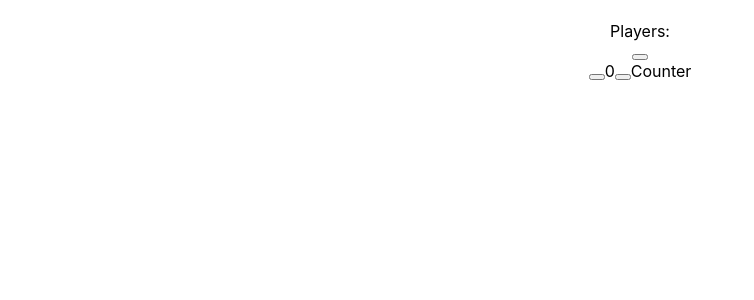
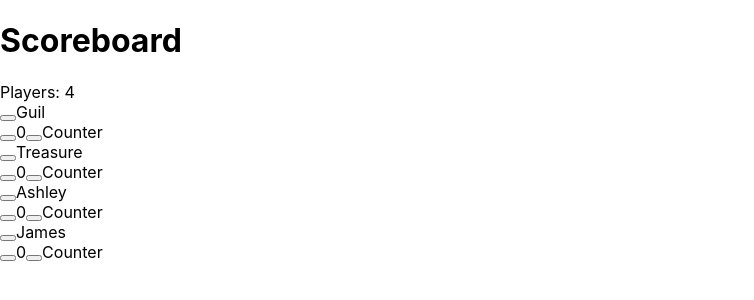
Before and after one commit to Khalil-Foulks/scoreboard_app_practice, a React (Create React App) app in the folder scoreboard_app/: page / in a window 1280 px wide. Shown: the top 300 px of the page, without its empty margins (0-754 px from the left). Built offline with nearby package versions, Linux system fonts and the light colour scheme.

Commit message:
add player data

```diff
--- a/scoreboard_app/src/App.js
+++ b/scoreboard_app/src/App.js
@@ -1,13 +1,48 @@
+import React, { useState } from "react";
 import Header from "./components/Header";
 import Player from "./components/Player";
 import logo from './logo.svg';
 import './App.css';
 
 function App() {
+  const defaultPlayers = [
+    {
+      name: "Guil",
+      id: 1
+    },
+    {
+      name: "Treasure",
+      id: 2
+    },
+    {
+      name: "Ashley",
+      id: 3
+    },
+    {
+      name: "James",
+      id: 4
+    }
+  ];
+  const [players, setPlayers] = useState(defaultPlayers)
+
+  const handleRemovePlayer = (id) => {
+    setPlayers(prevPlayers => prevPlayers.filter(p => p.id !== id));
+  }
+
   return (
-    <div className="App">
-      <Header></Header>
-      <Player></Player>
+    <div className="scoreboard">
+      <Header
+        title = "Scoreboard"
+        totalPlayers={players.length}
+      />
+      {players.map(player =>
+        <Player
+          name={player.name}
+          id={player.id}
+          key={player.id.toString()}
+          removePlayer={handleRemovePlayer}
+        />
+      )}
     </div>
   );
 }
```
